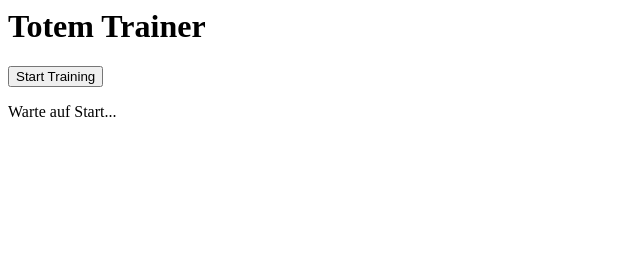
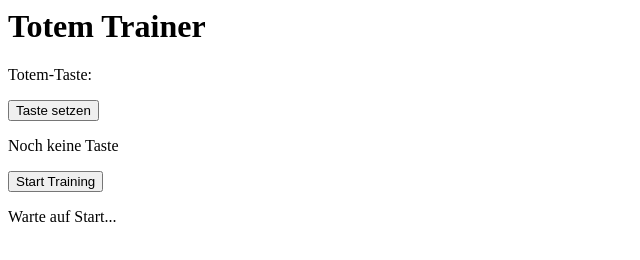
Before and after one commit to sascha12812-ui/Totem-trainer, a plain HTML site: page index.html in a window 1280 px wide. Shown: the whole page, without its empty margins (0-640 px from the left). Drawn offline with Linux system fonts and the light colour scheme.

Commit message:
Update index.html

```diff
--- a/index.html
+++ b/index.html
@@ -1,4 +1,7 @@
 <h1>Totem Trainer</h1>
+<p>Totem-Taste:</p>
+<button id="bind">Taste setzen</button>
+<p id="bindKey">Noch keine Taste</p>
 
 <button id="start">Start Training</button>
 <p id="status">Warte auf Start...</p>
```
